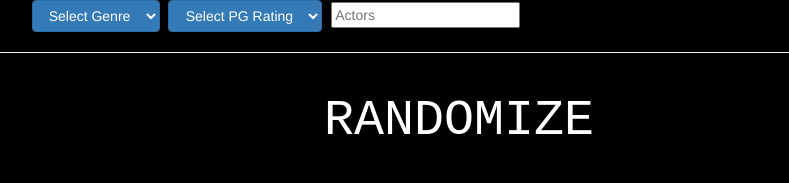
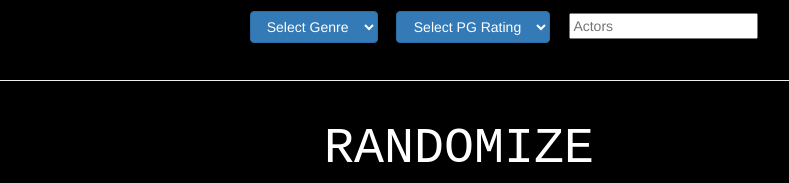
Before and after one commit to AllonSegall/proj, a website: page index.html in a window 1280 px wide. Shown: the top 183 px of the page, without its empty margins (136-925 px from the left). Drawn offline with nearby package versions, Linux system fonts and the light colour scheme.

Commit message:
navbar_ver1

```diff
--- a/index.html
+++ b/index.html
@@ -10,7 +10,7 @@
   <body ng-app="JasonsMoviesApp" ng-controller="moviesController" >
 
 
-    <div class="container"> <!-- NAVBAR SECTION -->
+    <div class="container navbar"> <!-- NAVBAR SECTION -->
         <div class="row">
           <div class="col-md-10 col-md-offset-1" ng-model="placeholder">
             <div class="btn-group">
--- a/style.css
+++ b/style.css
@@ -48,7 +48,7 @@ a:active {
 
 .dropdownPG{
   display: inline-block;
-  margin-left: 5px;
+  margin-left: 15px;
 }
 .actors_search{
   display: inline-block;
@@ -96,9 +96,12 @@ body{
 }
 .actor_input{
   display: inline-block;
-  margin-left: 5px;
+  margin-left: 15px;
 }
-
+.navbar{
+  margin-top: 10px;
+  text-align: center;
+}
 
 
 
```
